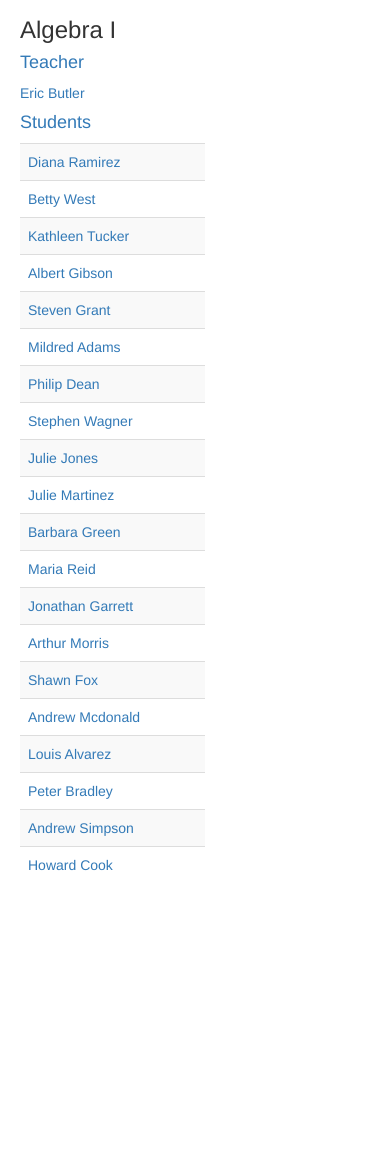
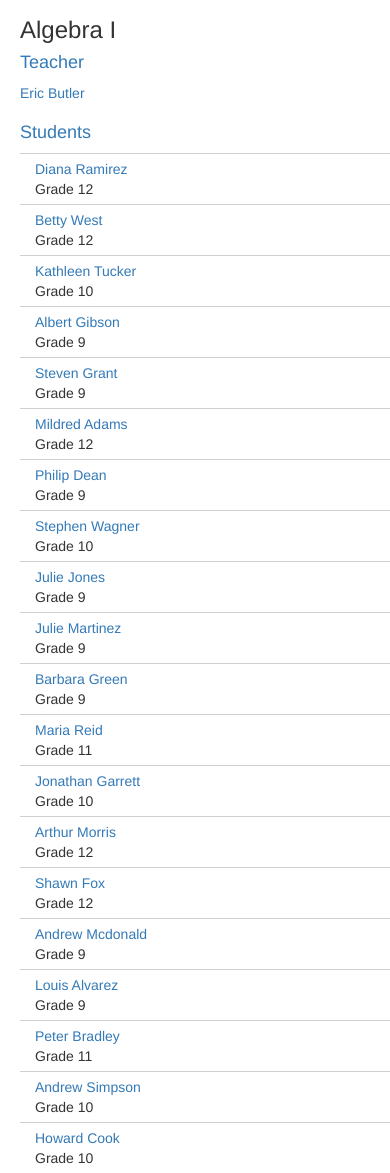
Before and after one commit to peterhend/schools, a Flask app: page /districts/1/schools/1/sections/1/ in a window 390 px wide. Shown: the part 55-1228 px from the top of the page. Before the commit the page ends 926 px from the top, so only its background shows below. Run offline with Flask 2, Linux system fonts and the light colour scheme; some libraries are stand-ins or nearby versions.

Commit message:
Update responsive layout

```diff
--- a/templates/base.html
+++ b/templates/base.html
@@ -2,7 +2,6 @@
 
 {% block styles %}
 {{super()}}
-<link rel="stylesheet" href="{{url_for('.static', filename='styles.css')}}">
 <style>
 h4 {color:#337AB7;}
 .details {font-size:85%; }
--- a/templates/section.html
+++ b/templates/section.html
@@ -6,12 +6,14 @@
 <h4>Teacher</h4>
 <p><a href='{{url_for('showTeacher', district_id=district_id, school_id=school_id, teacher_id=teacher.id)}}'>{{teacher.first_name}} {{teacher.last_name}}</a></p>
 
-<h4>Students</h4>
-<table class="table table-striped" style="width:50%">
-{% for student in students %}
-<tr>
-	<td><a href='{{url_for('showStudent', district_id=district_id, school_id=school_id, student_id=student.id)}}'>{{student.first_name}} {{student.last_name}}</a></td>
-</tr>
-{% endfor %}
-</table>
+<h4 style="margin-top: 20px;">Students</h4>
+<div class="container-fluid">
+    <!--Row with two equal columns-->
+	{% for student in students %}
+    <div class="row" style="border-top: 1px solid #d0d0d0; padding-top: 5px; padding-bottom: 5px;">
+        <div class="col-sm-6"><a href='{{url_for('showStudent', district_id=district_id, school_id=school_id, student_id=student.id)}}'>{{student.first_name}} {{student.last_name}}</a></div>
+        <div class="col-sm-6">Grade {{student.grade}}</div>
+    </div>
+    {% endfor %}
+</div>
 {% endblock %}
```
Also changed, not shown: templates/sections.html (+4 -4 lines), templates/student.html (+9 -7 lines).
